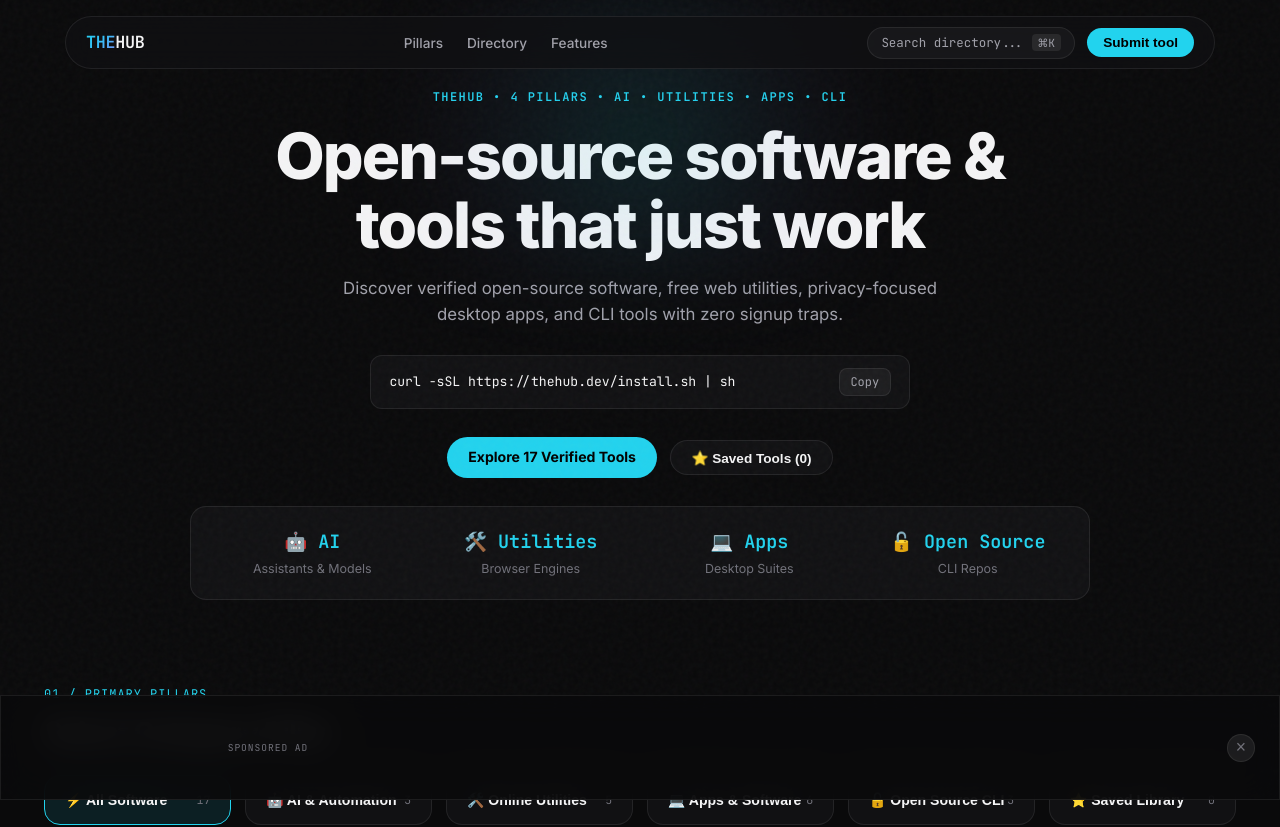
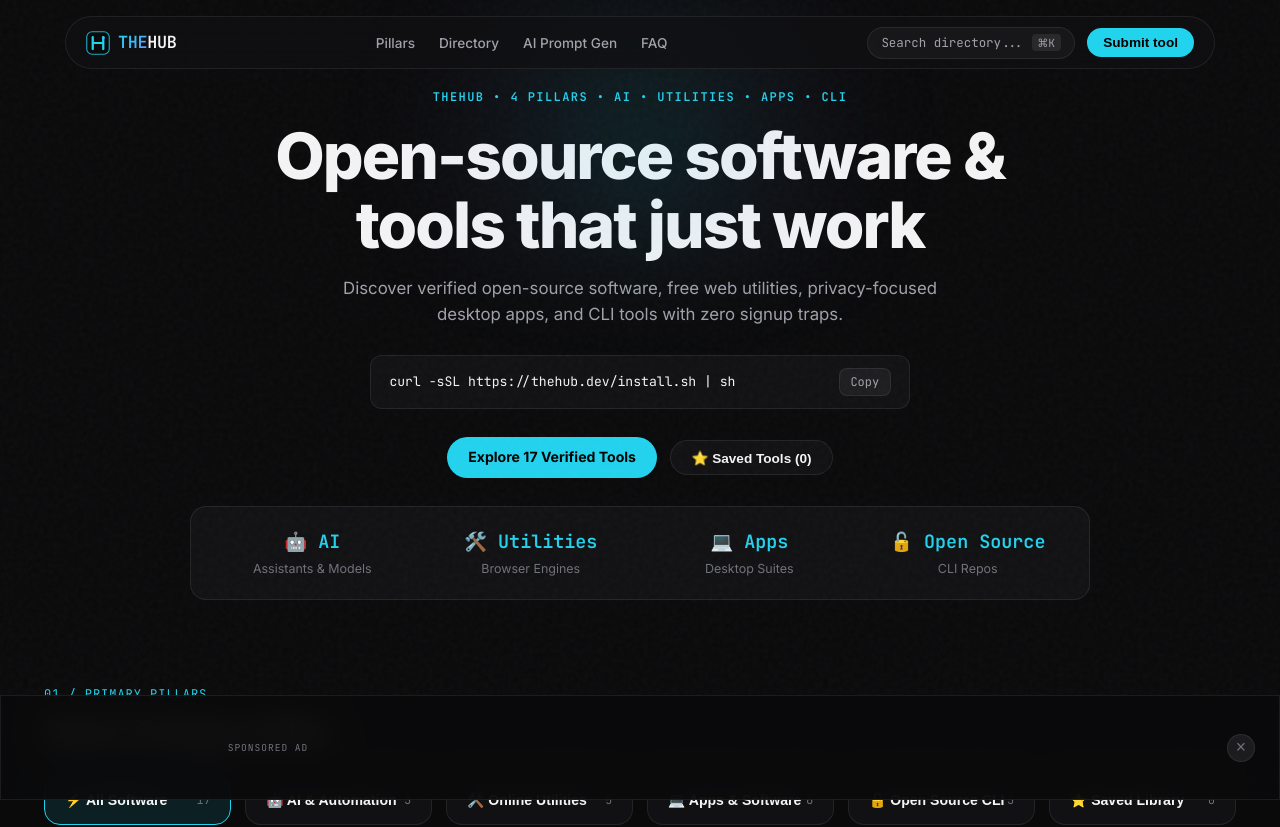
Before and after one commit to Qutaifan/Freeapps, a React (Vite) app in the folder freeapps-components/: page / in a window 1280 px wide. Shown: the top 827 px of the page. Built offline with nearby package versions, Linux system fonts and the light colour scheme.

Commit message:
Update Navbar brand header with THEHUB SVG logo mark and enforce apple-touch-icon SVG favicon link tags

```diff
--- a/freeapps-components/index.html
+++ b/freeapps-components/index.html
@@ -5,7 +5,7 @@
     <meta name="viewport" content="width=device-width, initial-scale=1.0" />
 
     <link rel="icon" type="image/svg+xml" href="/favicon.svg" />
-    <link rel="alternate icon" href="/favicon.ico" />
+    <link rel="apple-touch-icon" href="/favicon.svg" />
 
     <!-- Primary Meta Tags -->
     <title>THEHUB — Free & Open Source Software, AI Tools & Utilities Directory</title>
--- a/freeapps-components/src/components/Navbar.tsx
+++ b/freeapps-components/src/components/Navbar.tsx
@@ -6,14 +6,23 @@ interface NavbarProps {
 export function Navbar({ onOpenSearch, onOpenSubmit }: NavbarProps) {
   return (
     <nav className="navbar-fixed glass-nav">
-      <a href="/" className="nav-brand">
-        <span className="brand-accent">THE</span>HUB
+      <a href="/" className="nav-brand" style={{ display: 'flex', alignItems: 'center', gap: '0.5rem' }}>
+        <svg width="24" height="24" viewBox="0 0 64 64" fill="none" xmlns="http://www.w3.org/2000/svg">
+          <rect width="64" height="64" rx="16" fill="#0A0A0B" />
+          <rect x="2" y="2" width="60" height="60" rx="14" fill="none" stroke="#22D3EE" strokeWidth="3" strokeOpacity="0.8" />
+          <path d="M 18 16 L 18 48" stroke="#22D3EE" strokeWidth="6" strokeLinecap="round" />
+          <path d="M 46 16 L 46 48" stroke="#22D3EE" strokeWidth="6" strokeLinecap="round" />
+          <path d="M 18 32 L 46 32" stroke="#22D3EE" strokeWidth="5" strokeLinecap="round" />
+          <circle cx="46" cy="18" r="4" fill="#38BDF8" />
+        </svg>
+        <span><span className="brand-accent">THE</span>HUB</span>
       </a>
 
       <ul className="nav-links-group">
         <li><a href="#categories" className="nav-link">Pillars</a></li>
         <li><a href="#featured" className="nav-link">Directory</a></li>
-        <li><a href="#how-it-works" className="nav-link">Features</a></li>
+        <li><a href="#prompt-generator" className="nav-link">AI Prompt Gen</a></li>
+        <li><a href="#faq" className="nav-link">FAQ</a></li>
       </ul>
 
       <div className="nav-right-actions">
```
Also changed, not shown: 1 other file (tests, documents, lock files or other folders).
